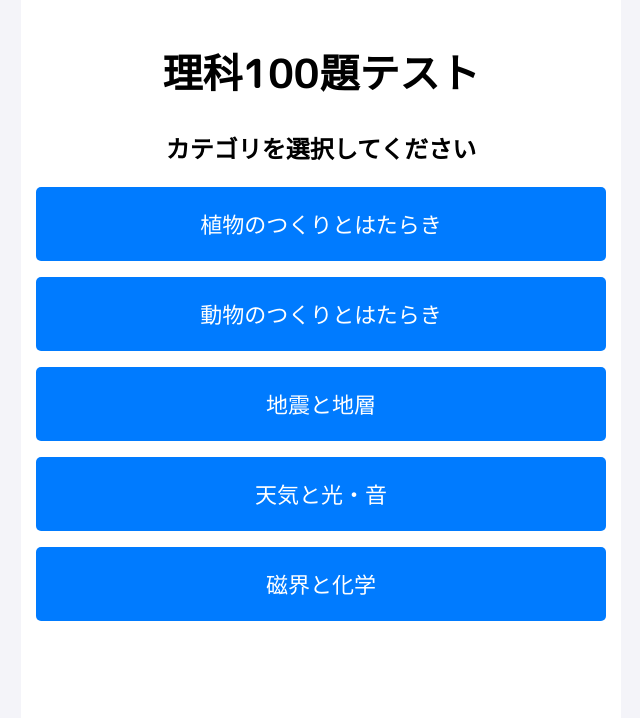
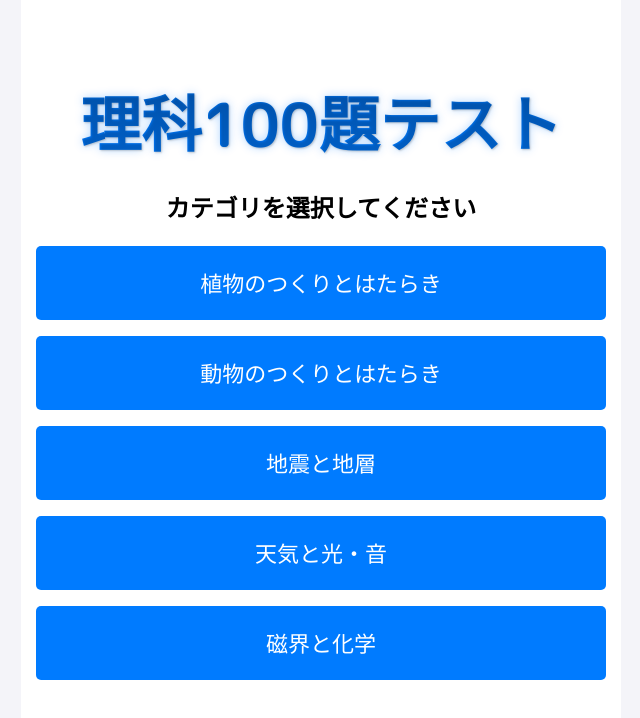
Before and after one commit to riku-syugaku/rika100test2025, a plain HTML site: page index.html in a window 1280 px wide. Shown: the whole page, without its empty margins (319-959 px from the left). Drawn offline with Linux system fonts and the light colour scheme.

Commit message:
Update index.html

```diff
--- a/index.html
+++ b/index.html
@@ -36,11 +36,28 @@ html, body {
         box-sizing: border-box;
         text-align: center;
     }
-    h1 {
-        font-size: 2.5em;
-        font-family: 'M PLUS Rounded 1c', sans-serif;
-        font-weight: 700;
-    }
+   /* 🌟🌟 タイトルの装飾 (h1) 修正箇所 🌟🌟 */
+h1 {
+    font-size: 3.8em; /* サイズを少し大きくする */
+    text-align: center;
+    padding-top: 20px; /* 上部に余白を追加 */
+    margin-bottom: 20px;
+
+    /* 導入済みのフォント */
+    font-family: 'M PLUS Rounded 1c', sans-serif;
+    font-weight: 800; /* さらに太く強調 */
+
+    /* 💡 グラデーションの適用 */
+    background: linear-gradient(180deg, #0056b3, #007bff);
+    -webkit-background-clip: text; /* テキストの形に背景を切り抜く */
+    color: transparent; /* テキストの色を透明にする（グラデーションを透過させる） */
+
+    /* 💡 テキストシャドウ（立体的な影） */
+    text-shadow:
+        1px 1px 2px rgba(0, 0, 0, 0.2), /* 本体に影 */
+        0 0 10px rgba(0, 123, 255, 0.3); /* 知的な光沢 */
+}
+/* 🌟🌟 -------------------------------- 🌟🌟 */
 
     /* ------------------ 2. カテゴリ選択画面 (色を維持) ------------------ */
     #category-buttons {
@@ -76,7 +93,7 @@ html, body {
         border-radius: 4px;
         font-family: 'M PLUS Rounded 1c', sans-serif;
         font-weight: light;
-        font-size: 0.9em;
+        font-size: 1.3em;
     }
 
     /* #question-area 内の h2, p のデフォルトマージンを減らす */
@@ -133,6 +150,8 @@ html, body {
         width: 100%;
         margin-top: 5px;
         margin-bottom: 20px;
+       font-size: 0.7em;
+
     }
 
     /* 解答/次へボタン */
@@ -322,7 +341,7 @@ const allQuestions = {
 ["飽和水蒸気量は温度が下がると","大きくなる","小さくなる","温度は関係ない","B"],
 ["温度が上がると湿度は","上がる","下がる","温度は関係ない","B"],
 ["凸レンズから物体を離すと像は","小さくなる","大きくなる","より遠くに見える","A"],
-["弦を強く弾くと音が","高くなる","振幅が大きくなる","大きくなる","BC"],
+["弦を強く弾くと","音が高くなる","振幅が大きくなる","音が大きくなる","BC"],
 ["凸レンズの上半分を隠すと","全く見えない","半分見える","暗くなる","C"],
 ["10Ωと15Ωの並列回路で全体の抵抗は","25Ω","12Ω","6Ω","C"],
     ],
```
